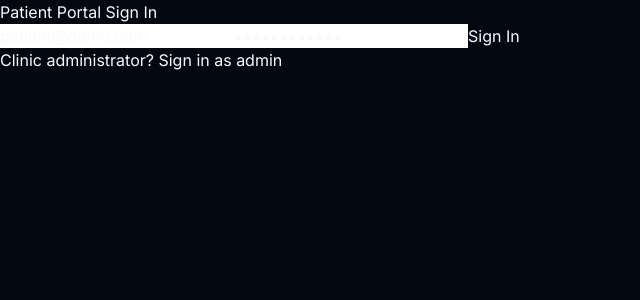
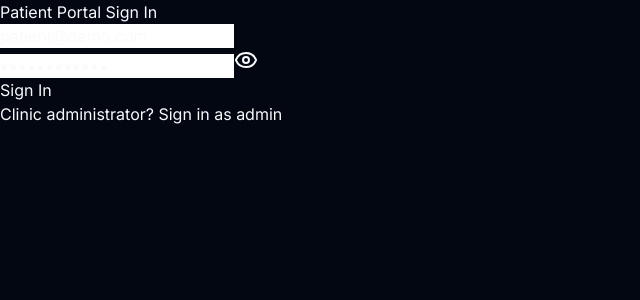
Before and after one commit to nsikakessien/healthalyst-task-frontend, a Next.js app: page /login in a window 1280 px wide. Shown: the top 300 px of the page, without its empty margins (0-640 px from the left). Built offline with nearby package versions, Linux system fonts and the light colour scheme.

Commit message:
add eye to password field

```diff
--- a/app/login/LoginContent.tsx
+++ b/app/login/LoginContent.tsx
@@ -3,12 +3,14 @@
 import { useState } from "react";
 import { useRouter, useSearchParams } from "next/navigation";
 import Link from "next/link";
+import { Eye, EyeOff } from "lucide-react";
 
 export default function LoginContent() {
   const [email, setEmail] = useState("patient@demo.com");
   const [password, setPassword] = useState("Password123!");
   const [error, setError] = useState("");
   const [submitting, setSubmitting] = useState(false);
+  const [showPassword, setShowPassword] = useState(false);
 
   const router = useRouter();
   const searchParams = useSearchParams();
@@ -74,13 +76,28 @@
           className="w-full bg-slate-950 border border-slate-800 rounded-xl px-4 py-2 text-sm text-slate-200"
           placeholder="Email"
         />
-        <input
-          type="password"
-          value={password}
-          onChange={(e) => setPassword(e.target.value)}
-          className="w-full bg-slate-950 border border-slate-800 rounded-xl px-4 py-2 text-sm text-slate-200"
-          placeholder="Password"
-        />
+        <div className="relative">
+          <input
+            type={showPassword ? "text" : "password"}
+            value={password}
+            onChange={(e) => setPassword(e.target.value)}
+            className="w-full bg-slate-950 border border-slate-800 rounded-xl px-4 py-2 pr-11 text-sm text-slate-200"
+            placeholder="Password"
+          />
+          <button
+            type="button"
+            aria-label={showPassword ? "Hide password" : "Show password"}
+            title={showPassword ? "Hide password" : "Show password"}
+            onClick={() => setShowPassword((visible) => !visible)}
+            className="absolute right-3 top-1/2 -translate-y-1/2 text-slate-500 hover:text-teal-400"
+          >
+            {showPassword ? (
+              <EyeOff className="h-4 w-4" />
+            ) : (
+              <Eye className="h-4 w-4" />
+            )}
+          </button>
+        </div>
         <button
           type="submit"
           disabled={submitting}
```
